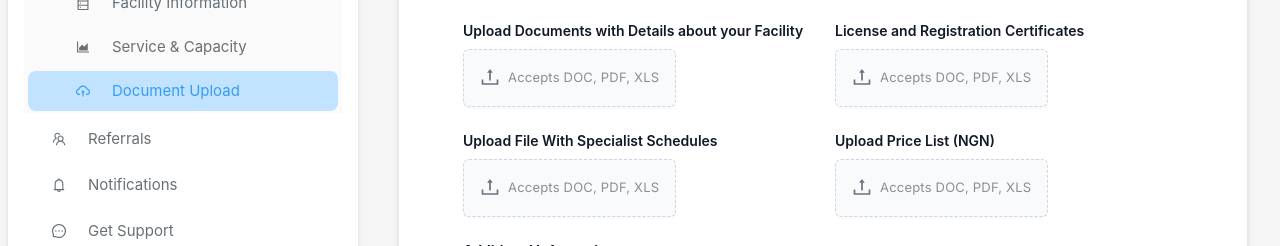
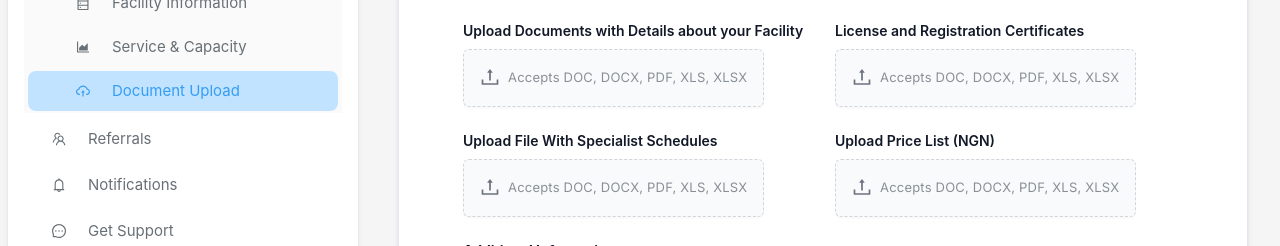
Before and after one commit to alishba2/careFindr-frontend, a React (Vite) app: page /facility-dashboard/document-upload in a window 1280 px wide. Shown: the part 466-712 px from the top of the page. Built offline with nearby package versions, Linux system fonts and the light colour scheme; no server answers; sample sign-in values are in the browser's storage.

Commit message:
documents issue solved

```diff
--- a/src/components/FacilityDashboard/documentUpload.jsx
+++ b/src/components/FacilityDashboard/documentUpload.jsx
@@ -6,7 +6,6 @@ import { useAuth } from "../hook/auth";
 import { FacilityDocs, GetFacilityDocs } from "../../services/facilityDocs";
 import { useNavigate } from "react-router-dom";
 const { Dragger } = Upload;
-
 
 export const DocumentUpload = () => {
   const { facilityType, authData, fetchAuthData } = useAuth();
@@ -145,7 +144,9 @@ export const DocumentUpload = () => {
     multiple: field === "facilityPhotos" || field === "specialistSchedules",
     beforeUpload: () => false,
     fileList: fileList[field],
-    accept: field === "facilityPhotos" ? ".jpg,.png,.pdf" : ".doc,.pdf,.xls",
+    accept: field === "facilityPhotos"
+      ? ".jpg,.jpeg,.png,.pdf"
+      : ".doc,.docx,.pdf,.xls,.xlsx,.txt",
     onRemove: (file) => handleDelete(file, field),
   });
 
@@ -252,14 +253,13 @@ export const DocumentUpload = () => {
                     className="w-full h-11 py-7 bg-gray-50 border-dashed border-gray-300 text-gray-700 rounded-md text-sm flex items-center justify-between px-4 hover:border-cyan-400 hover:shadow-sm"
                   >
                     <p className="text-[15px] font-['Inter'] font-medium leading-[100%] tracking-[0.5px] text-[#889096] truncate md:text-[13px] md:leading-[1.2] md:tracking-[0.2px]">
-                      {fileList[field]?.[0]?.name || "Accepts DOC, PDF, XLS"}
+                      {fileList[field]?.[0]?.name || "Accepts DOC, DOCX, PDF, XLS, XLSX"}
                     </p>
                   </Button>
                 </Upload>
               </div>
             ))}
           </div>
-
 
           {/* Additional Info */}
           <div className="space-y-2">
@@ -274,13 +274,10 @@ export const DocumentUpload = () => {
         </div>
       </Card>
 
-
       <div className="flex my-3 mb-8 gap-5 p-6 ">
-
         <Button
           className="h-12 flex-1 px-6 bg-gray-300  font-bold hover:bg-gray-400 hover:text-white text-black rounded-md flex items-center justify-center"
           onClick={() => navigate("/facility-dashboard/service-capacity")}
-
         >
           Back
         </Button>
@@ -298,10 +295,6 @@ export const DocumentUpload = () => {
           )}
         </Button>
       </div>
-
-
-
-
     </div>
   );
 };
```
